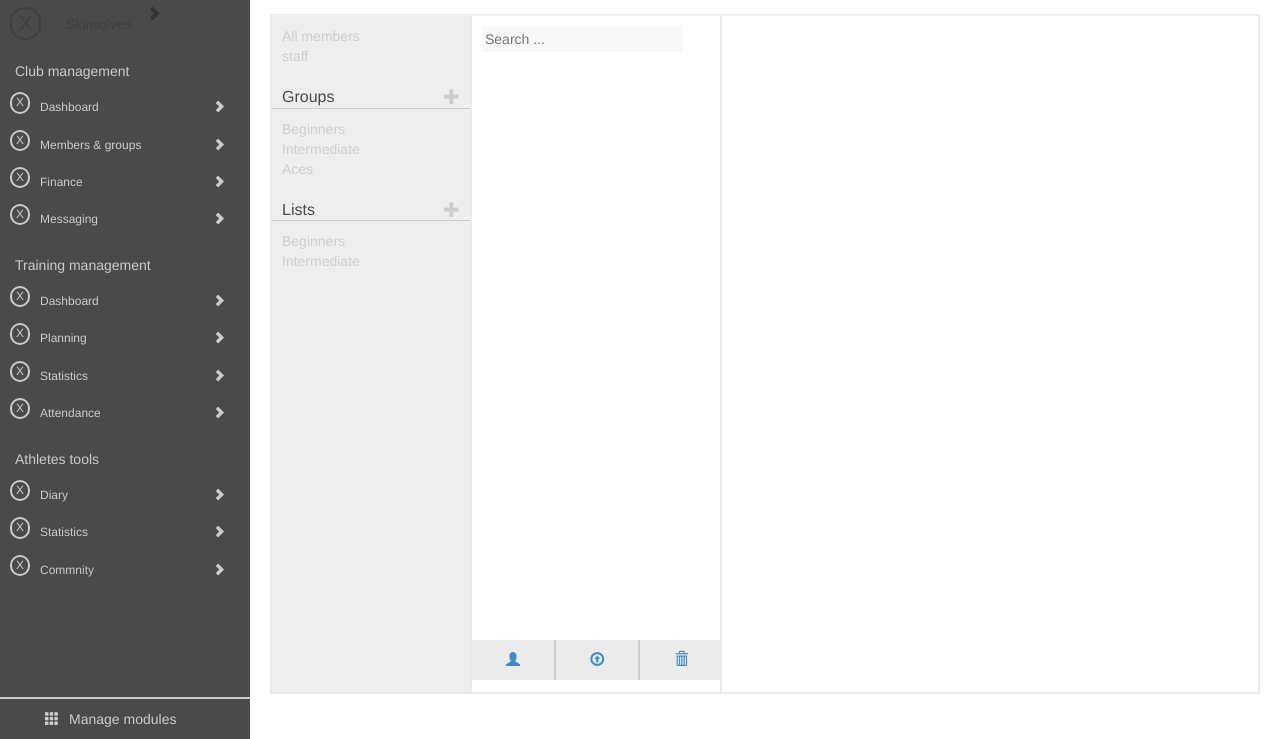
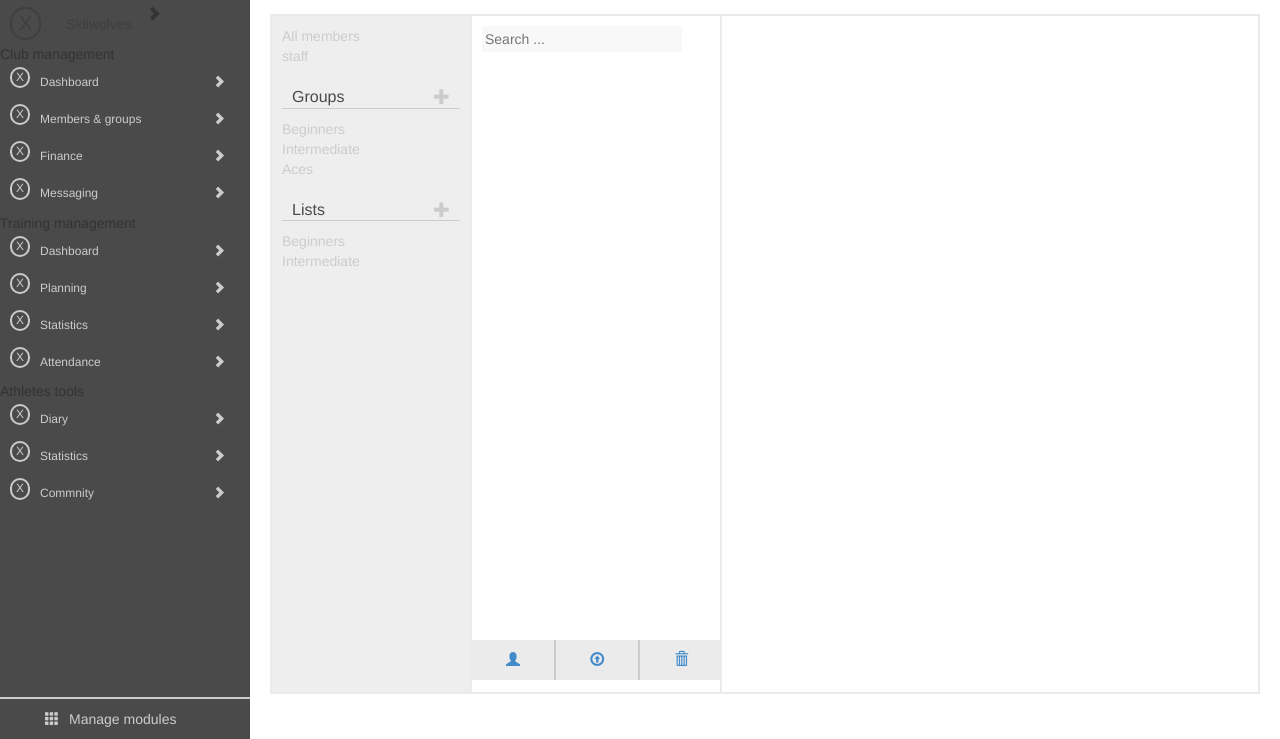
Before and after one commit to straiker/sportlyzer, a plain HTML site: page index.html in a window 1280 px wide. Shown: the part 61-800 px from the top of the page. Drawn offline with nearby package versions, Linux system fonts and the light colour scheme; files that its build step writes are made by us from their sources; no server answers.

Commit message:
syntax fixes

```diff
--- a/css/style.less
+++ b/css/style.less
@@ -59,7 +59,7 @@ ul, li{list-style-type: none; margin: 0; padding: 0;}
 /* sidebar menu */
 #sidebar-menu{
     height: 80%;
-    overflow: scroll;
+    overflow: auto;
     .divider{
         width: 100%;
         height: 1px;
--- a/index.html
+++ b/index.html
@@ -1,6 +1,8 @@
 <!DOCTYPE html>
 <html>
     <head>
+		<title>Sportlyzer</title>
+		<meta charset="utf-8">
         <script src="js/jquery2.js"></script>
         <script src="js/bootstrap.js"></script>
         <script src="js/main.js"></script>
@@ -8,13 +10,13 @@
         <!--<link rel="stylesheet" href="css/main.css">-->
         <link rel="stylesheet/less" type="text/css" href="css/style.less">
         <script src="js/less.js" type="text/javascript"></script>
-        <link rel="stylesheet/css" type="text/css" href="css/style.css">
+        <link rel="stylesheet" type="text/css" href="css/style.css">
     </head>
     <body>
     <div id="wrapper">
         <div id="sidebar-wrapper">
             <div id="sidebar-header">
-                <img src="">
+                <img src="#" alt="active user">
                 <p></p>
             </div>
             <div id="sidebar-menu">
@@ -22,25 +24,25 @@
                     <li><span class="mark"></span><a href="#">Skiiwolves</a><span class="glyphicon glyphicon-chevron-right"></span></li>
                 </ul>
                 <ul class="nav link2">
-                    <h1 class="menu-title">Club management</h1>
+                    <li class="menu-title">Club management</li>
                     <li><span class="mark1"></span><a href="#">Dashboard<span class="glyphicon glyphicon-chevron-right"></span></a></li>
                     <li><span class="mark1"></span><a href="#">Members & groups<span class="glyphicon glyphicon-chevron-right"></span></a></li>
                     <li><span class="mark1"></span><a href="#">Finance<span class="glyphicon glyphicon-chevron-right"></span></a></li>
                     <li><span class="mark1"></span><a href="#">Messaging<span class="glyphicon glyphicon-chevron-right"></span></a></li>
                 </ul>
                 <ul class="nav link2">
-                    <h1 class="menu-title">Training management</h1>
-                    <li><span class="mark1"></span><a href="#">Dashboard<span class="glyphicon glyphicon-chevron-right"></a></span></li>
-                    <li><span class="mark1"></span><a href="#">Planning<span class="glyphicon glyphicon-chevron-right"></a></span></li>
-                    <li><span class="mark1"></span><a href="#">Statistics<span class="glyphicon glyphicon-chevron-right"></a></span></li>
-                    <li><span class="mark1"></span><a href="#">Attendance<span class="glyphicon glyphicon-chevron-right"></a></span></li>
+                    <li class="menu-title">Training management</li>
+                    <li><span class="mark1"></span><a href="#">Dashboard<span class="glyphicon glyphicon-chevron-right"></span></a></li>
+                    <li><span class="mark1"></span><a href="#">Planning<span class="glyphicon glyphicon-chevron-right"></span></a></li>
+                    <li><span class="mark1"></span><a href="#">Statistics<span class="glyphicon glyphicon-chevron-right"></span></a></li>
+                    <li><span class="mark1"></span><a href="#">Attendance<span class="glyphicon glyphicon-chevron-right"></span></a></li>
                 </ul>
                 <span class="divider"></span>
                 <ul class="nav link2">
-                    <h1 class="menu-title">Athletes tools</h1>
-                    <li><span class="mark1"></span><a href="#">Diary<span class="glyphicon glyphicon-chevron-right"></a></span></li>
-                    <li><span class="mark1"></span><a href="#">Statistics<span class="glyphicon glyphicon-chevron-right"></a></span></li>
-                    <li><span class="mark1"></span><a href="#">Commnity<span class="glyphicon glyphicon-chevron-right"></a></span></li>
+                    <li class="menu-title">Athletes tools</li>
+                    <li><span class="mark1"></span><a href="#">Diary<span class="glyphicon glyphicon-chevron-right"></span></a></li>
+                    <li><span class="mark1"></span><a href="#">Statistics<span class="glyphicon glyphicon-chevron-right"></span></a></li>
+                    <li><span class="mark1"></span><a href="#">Commnity<span class="glyphicon glyphicon-chevron-right"></span></a></li>
                 </ul>
             </div>
             <div id="manage-modules">
@@ -70,23 +72,19 @@
                         <li><a href="#">staff</a></li>
                     </ul>
                     <ul id="groups">
-                        <div class="menu-header">
-                            <li><h2>Groups <a href="#addGroup"><span class="glyphicon glyphicon-plus"></span></a></h2></li>
-                        </div>
+						<li class="menu-header"><h2>Groups <a href="#addGroup"><span class="glyphicon glyphicon-plus"></span></a></h2></li>
                         <li><a href="#">Beginners</a></li>
                         <li><a href="#">Intermediate</a></li>
                         <li><a href="#">Aces</a></li>
                     </ul>
                     <ul id="lists">
-                        <div class="menu-header">
-                            <li><h2>Lists <a href="#addList"><span class="glyphicon glyphicon-plus"></span></a></h2></li>
-                        </div>
+                        <li class="menu-header"><h2>Lists <a href="#addList"><span class="glyphicon glyphicon-plus"></span></a></h2></li>
                         <li><a href="#">Beginners</a></li>
                         <li><a href="#">Intermediate</a></li>
                     </ul>
                 </div>
                 <div id="users">
-                    <form class="form" role="form">
+                    <form class="form">
                         <input type="text" placeholder="Search ...">
                     </form>
                     <div id="contacts">
--- a/js/main.js
+++ b/js/main.js
@@ -3,7 +3,8 @@ $(document).ready(function(){
     var users = new Array();
     $.getJSON('http://api.randomuser.me/?randomapi&results=20&orderby=asc',function(data){
         /* sidebar user data*/
-        $("#sidebar-header img").attr('src',data.results[0].user.picture);
+        $("#sidebar-header img").attr('src',data.results[0].user.picture.medium);
+        $("#sidebar-header img").attr('alt',data.results[0].user.name.first+" "+data.results[0].user.name.last);
         $("#sidebar-header p").html(data.results[0].user.name.first+" "+data.results[0].user.name.last);
 
         /* users list */
@@ -26,7 +27,7 @@ $(document).ready(function(){
                     var z = users[i][j];
                     $("#contacts ul").append(
                         $("<li></li>").append(
-                            "<img src='"+data.results[z].user.picture+"'><p>"+data.results[z].user.name.last+", "+data.results[z].user.name.first+"</p>"
+                            "<img src='"+data.results[z].user.picture.medium+"' alt='"+data.results[z].user.name.first+" "+data.results[z].user.name.last+"'><p>"+data.results[z].user.name.last+", "+data.results[z].user.name.first+"</p>"
                         ));
                 });
             }
```
